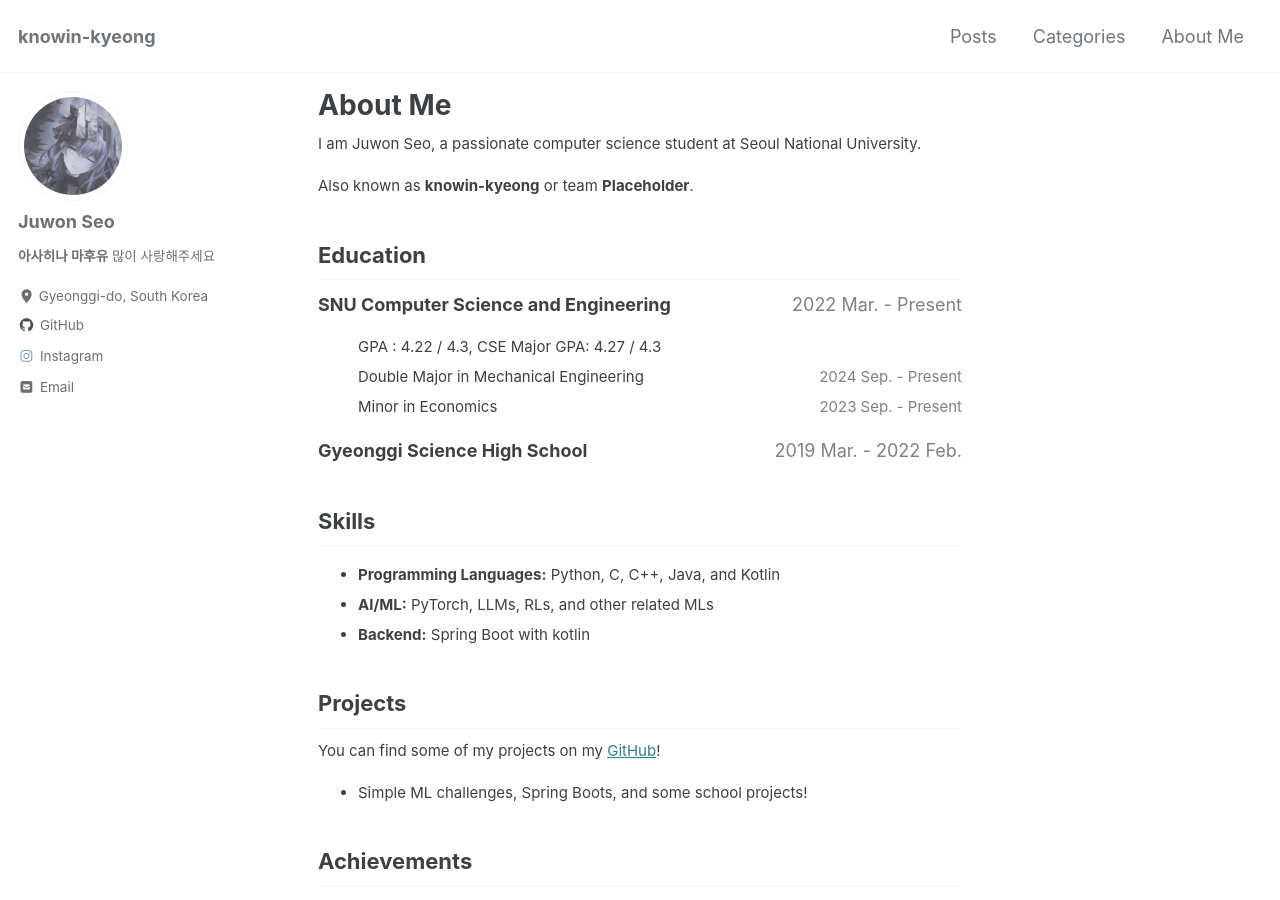
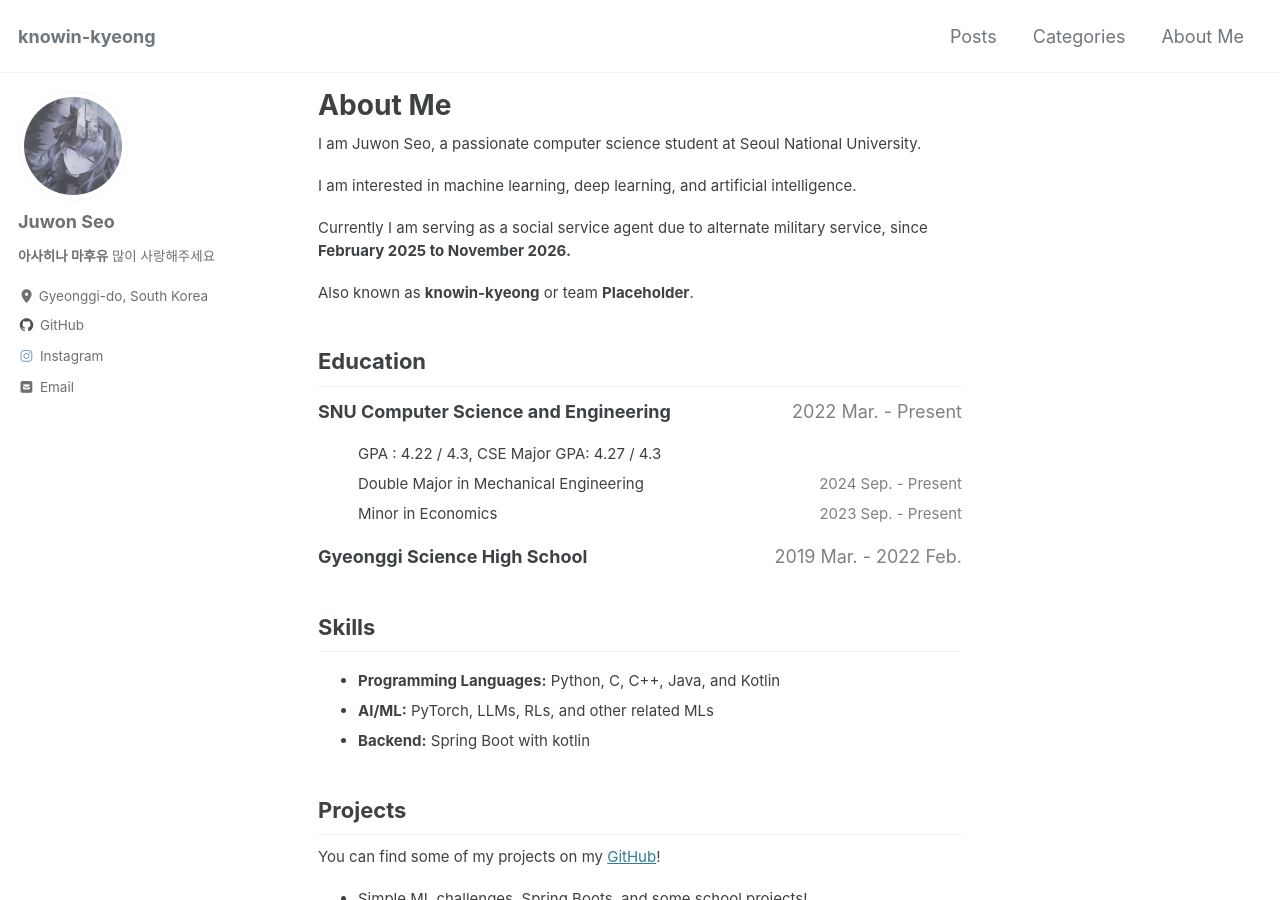
Before and after one commit to knowin-kyeong/knowin-kyeong.github.io, a Jekyll site: the page built from _pages/about.md, in a window 1280 px wide and 900 px high. Built offline with Jekyll 4.4.1, drawn with Linux system fonts in a browser that asks for light colours; cached includes are drawn as plain includes.

Commit message:
feat/update about.md [26.03.14]

```diff
--- a/_pages/about.md
+++ b/_pages/about.md
@@ -5,6 +5,10 @@ permalink: /about/
 author_profile: true
 ---
 I am Juwon Seo, a passionate computer science student at Seoul National University.
+
+I am interested in machine learning, deep learning, and artificial intelligence.
+
+Currently I am serving as a social service agent due to alternate military service, since **February 2025 to November 2026.**
 
 Also known as **knowin-kyeong** or team **Placeholder**.
 
```
